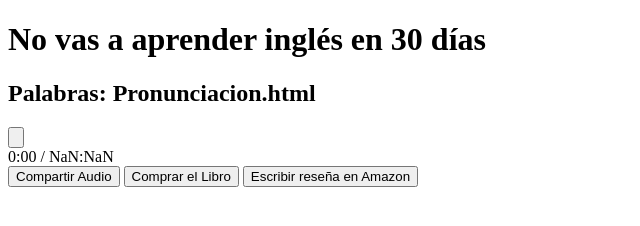
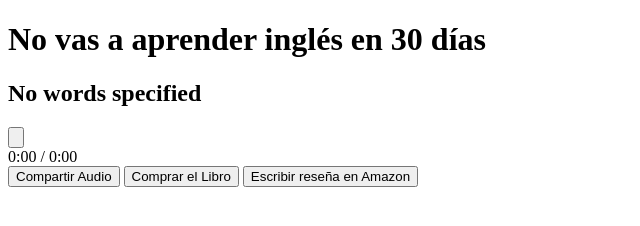
Before and after one commit to Pronunciacion/ingles, a plain HTML site: page pronunciacion.html in a window 1280 px wide. Shown: the whole page, without its empty margins (0-640 px from the left). Drawn offline with Linux system fonts and the light colour scheme.

Commit message:
Update pronunciacion.html

```diff
--- a/pronunciacion.html
+++ b/pronunciacion.html
@@ -8,17 +8,17 @@
         /* Add your styles here (similar to your index page) */
     </style>
     <script>
-        // This function extracts the last part of the URL path (e.g., bird_bear_beer_beard)
-        function getAudioFileFromPath() {
-            const pathParts = window.location.pathname.split('/');
-            return pathParts[pathParts.length - 1];
+        // This function extracts the "word" query parameter from the URL
+        function getAudioFileFromQuery() {
+            var urlParams = new URLSearchParams(window.location.search);
+            return urlParams.get('word');
         }
 
         let audioPlayer, playButton, progressBar, timeDisplay;
         let isPlaying = false;
 
         function loadAudio() {
-            const audioFileName = getAudioFileFromPath();  // Get the audio file name from URL
+            const audioFileName = getAudioFileFromQuery();  // Get the audio file name from the query parameter
             if (audioFileName) {
                 const formattedWords = audioFileName.split('_').map(function(w) {
                     return w.charAt(0).toUpperCase() + w.slice(1);
```
